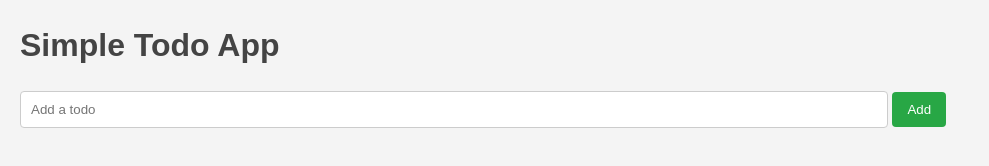
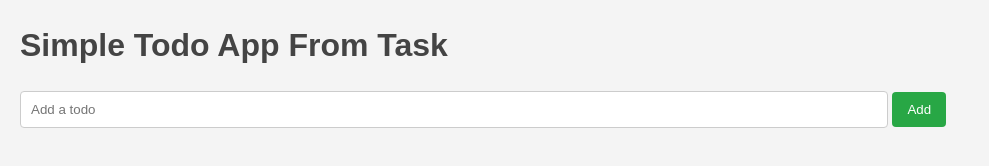
Before and after one commit to premthapa9/github_road, a plain HTML site: page index.html in a window 1280 px wide. Shown: the whole page, without its empty margins (0-989 px from the left). Drawn offline with Linux system fonts and the light colour scheme.

Commit message:
title from task

```diff
--- a/index.html
+++ b/index.html
@@ -8,7 +8,7 @@
     <title>First</title>
   </head>
   <body>
-    <h1>Simple Todo App</h1>
+    <h1>Simple Todo App From Task</h1>
     <form id="todo-form">
       <input type="text" id="todo-input" placeholder="Add a todo" />
       <button type="submit">Add</button>
```
